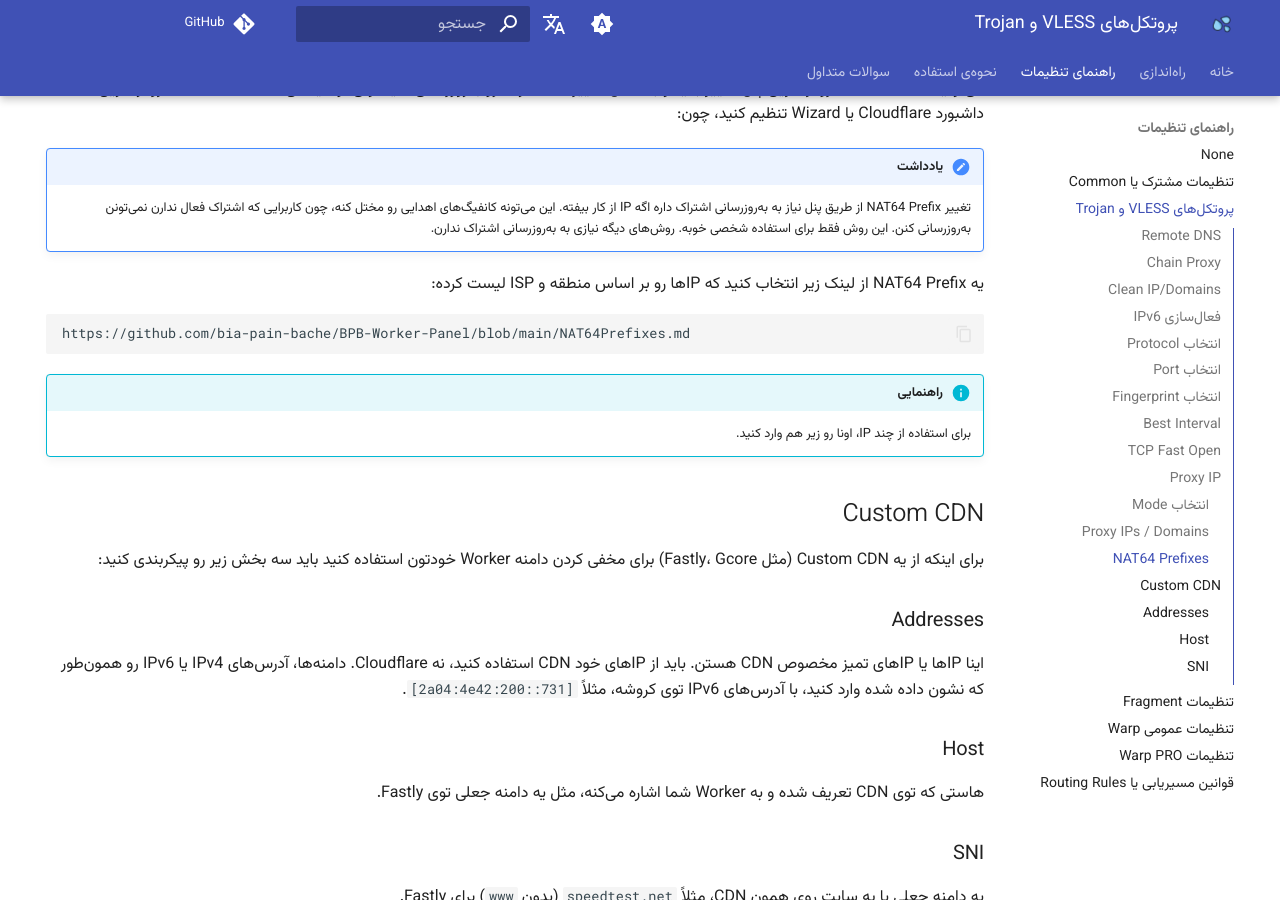
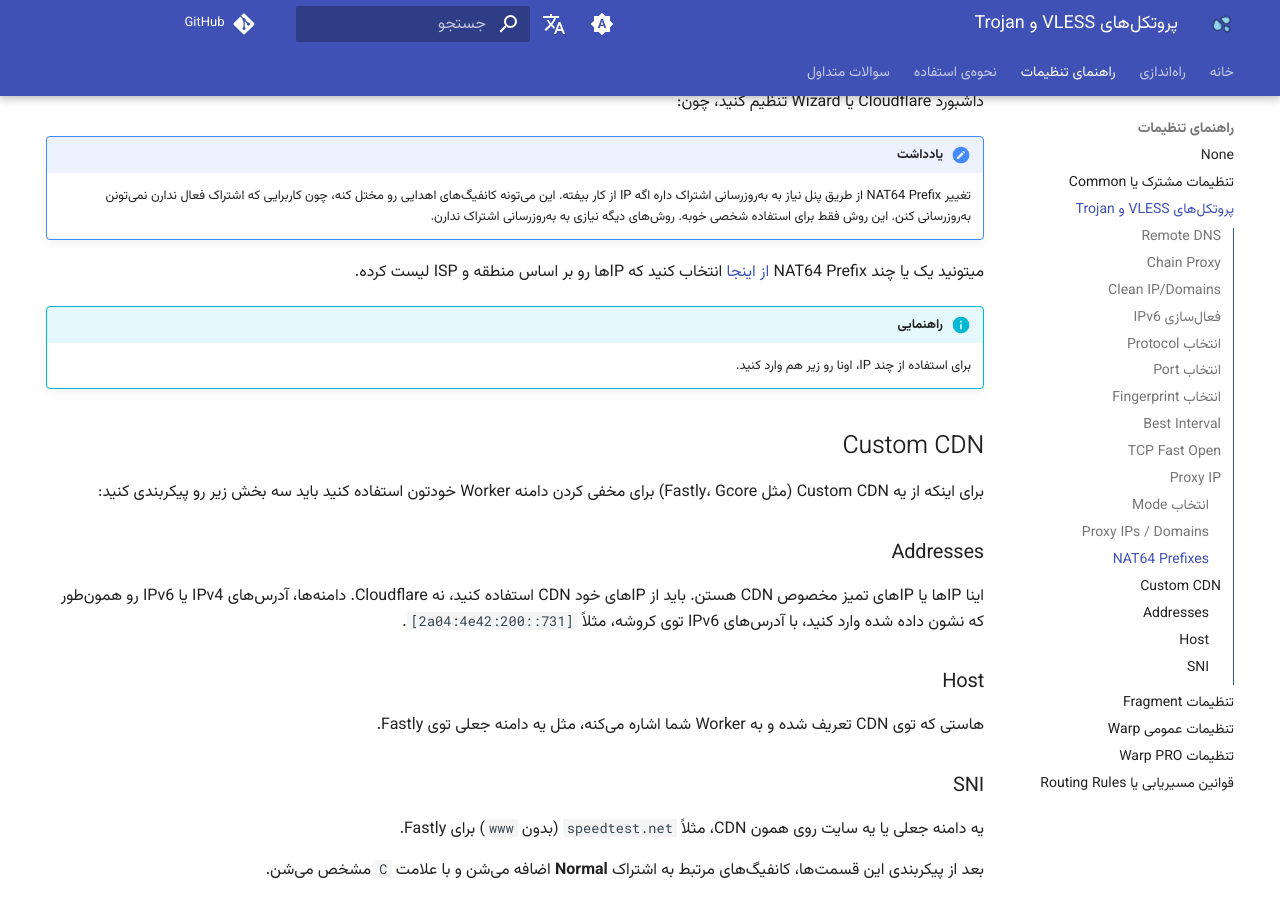
Before and after one commit to bia-pain-bache/BPB-Worker-Panel, an MkDocs documentation site: the page built from docs/fa/docs/configuration/vless-trojan.md, in a window 1280 px wide and 900 px high, scrolled down 5653 px. Built offline with MkDocs 1.6.1 and Material for MkDocs 9.7.7, drawn with Linux system fonts in a browser that asks for light colours; comment, search, counter and statistics services are not loaded.

Commit message:
Updated docs.

````diff
--- a/docs/fa/docs/configuration/vless-trojan.md
+++ b/docs/fa/docs/configuration/vless-trojan.md
@@ -140,11 +140,7 @@
 !!! note "یادداشت"
     تغییر NAT64 Prefix از طریق پنل نیاز به به‌روزرسانی اشتراک داره اگه IP از کار بیفته. این می‌تونه کانفیگ‌های اهدایی رو مختل کنه، چون کاربرایی که اشتراک فعال ندارن نمی‌تونن به‌روزرسانی کنن. این روش فقط برای استفاده شخصی خوبه. روش‌های دیگه نیازی به به‌روزرسانی اشتراک ندارن.
 
-یه NAT64 Prefix از لینک زیر انتخاب کنید که IPها رو بر اساس منطقه و ISP لیست کرده:
-
-```text
-https://github.com/bia-pain-bache/BPB-Worker-Panel/blob/main/NAT64Prefixes.md
-```
+میتونید یک یا چند NAT64 Prefix [از اینجا](https://github.com/bia-pain-bache/BPB-Worker-Panel/blob/main/docs/NAT64Prefixes.md) انتخاب کنید که IPها رو بر اساس منطقه و ISP لیست کرده.
 
 !!! info "راهنمایی"
     برای استفاده از چند IP، اونا رو زیر هم وارد کنید.
--- a/src/assets/panel/index.html
+++ b/src/assets/panel/index.html
@@ -209,7 +209,7 @@
                                 <label for="prefixes">
                                     📍 NAT64 Prefixes
                                     <a class="scanner"
-                                        href="https://github.com/bia-pain-bache/BPB-Worker-Panel/blob/main/NAT64Prefixes.md"
+                                        href="https://github.com/bia-pain-bache/BPB-Worker-Panel/blob/main/docs/NAT64Prefixes.md"
                                         title="NAT64 prefixes" target="_blank" rel="noopener noreferrer">
                                         <span class="material-symbols-rounded">open_in_new</span>
                                     </a>
````
Also changed, not shown: docs/en/docs/configuration/vless-trojan.md (+1 -5 lines), docs/NAT64Prefixes.md (renamed from NAT64Prefixes.md), docs/assets/images/vless-trojan-settings.jpg.
